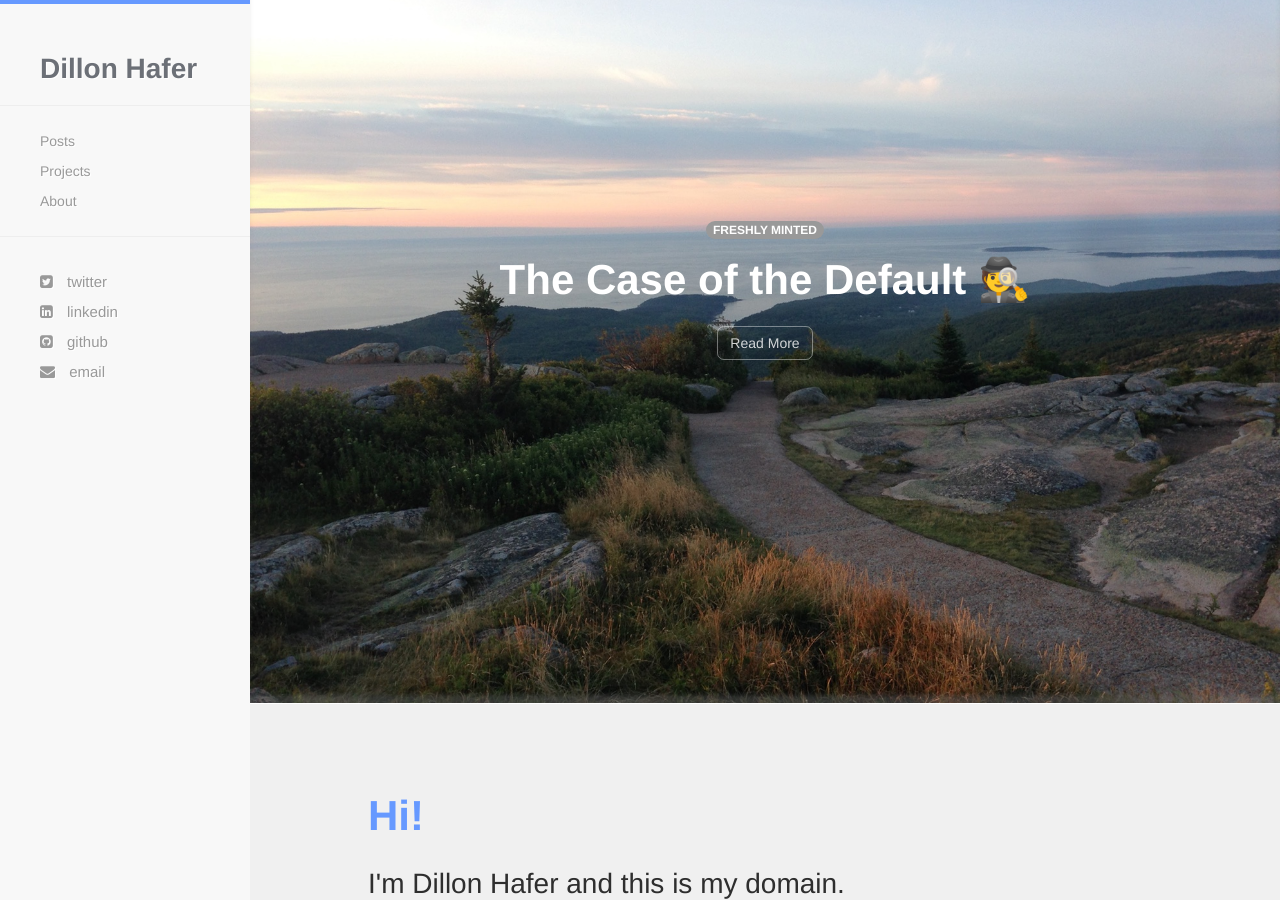
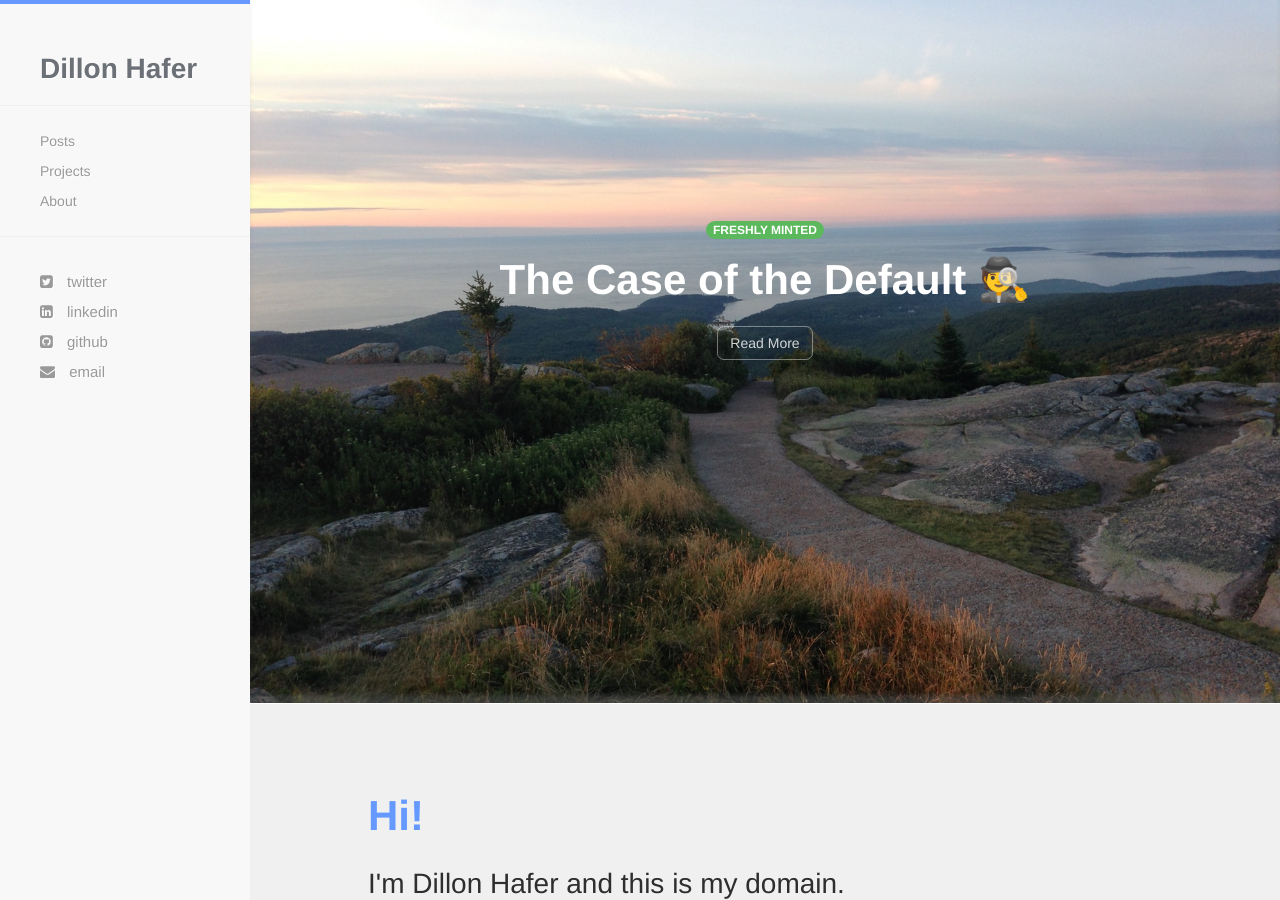
Before and after one commit to dillonhafer/dillonhafer.github.io, a Jekyll site: the page built from index.html, in a window 1280 px wide and 900 px high. Built offline with Jekyll 4.4.1, drawn with Linux system fonts in a browser that asks for light colours; nearby versions of some CDN libraries.

Commit message:
Override badge color

```diff
--- a/css/styles.css
+++ b/css/styles.css
@@ -1,3 +1,7 @@
+.badge {
+  background-color: #5cb85c !important;
+}
+
 body
 {
   color:#2c3e50;
```
